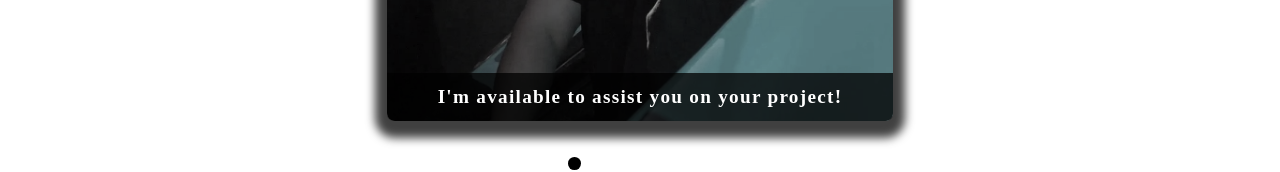
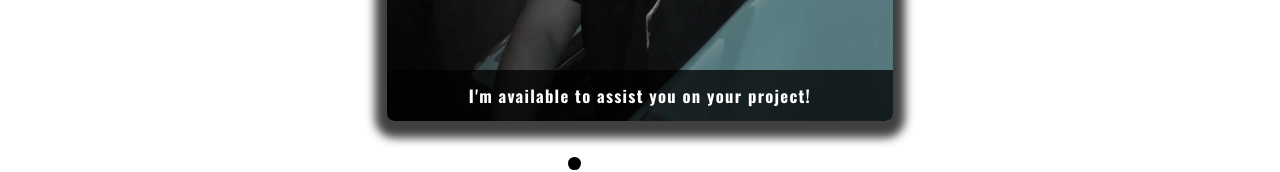
Before and after one commit to altuloiv/altuloiv.github.io, a plain HTML site: page index.html in a window 1280 px wide. Shown: the part 1236-1408 px from the top of the page. Drawn offline with nearby package versions, Linux system fonts and the light colour scheme.

Commit message:
changed font size of view port, font family changes as well

```diff
--- a/css/stylesheet.css
+++ b/css/stylesheet.css
@@ -264,9 +264,8 @@ footer {
     bottom: 0; /* This property sets the text at the bottom of the image */
     width: 100%; /* The element covers the full width of the image */
     text-align: center; /* The text is center aligned within the image */
-    font-family: Perpetua, Rockwell Extra Bold;
     letter-spacing: .1vw; /* This gives slight spacing between the letters */
-    font-size: 1.5vw; /* Font size is relative to the size of the viewport width */
+    font-size: 1.3vw; /* Font size is relative to the size of the viewport width */
     background-color: rgba(0, 0, 0, 0.75); /* Gives a slightly transparent black background */
     font-weight: bold;
     border-radius: 0px 0px 7px 7px; /* Gives the text background rounded corners on the bottom left and right corners */
```
